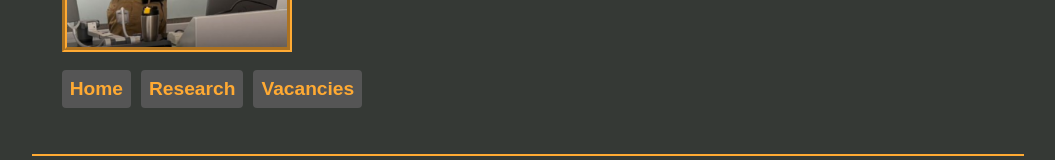
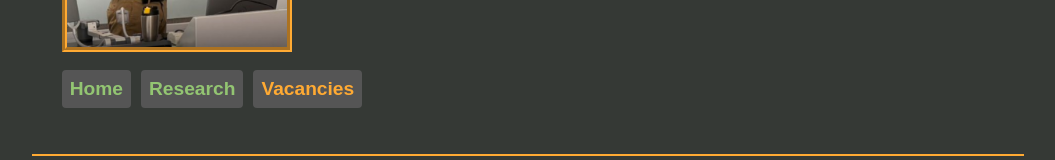
Before and after one commit to ef8ymis/ef8ymis.github.io, a plain HTML site: page vacancies.html in a window 1280 px wide. Shown: the part 196-356 px from the top of the page, without its empty margins (112-1167 px from the left). Drawn offline with Linux system fonts and the light colour scheme.

Commit message:
Update vacancies.html

```diff
--- a/vacancies.html
+++ b/vacancies.html
@@ -19,8 +19,8 @@
   <td width=10%"></td>
   <td>
   <div style="display: flex; flex-wrap: nowrap; gap: 10px;">
- <button class="btn" onclick=window.location.href="./index.html">Home</button>
-  <button class="btn" onclick=window.location.href="./outputs.html">Research</button>
+ <button class="btnact" onclick=window.location.href="./index.html">Home</button>
+  <button class="btnact" onclick=window.location.href="./outputs.html">Research</button>
   <button class="btn" onclick=window.location.href="./vacancies.html">Vacancies</button></div>
   </td>
   <td width=1px"></td>
```
